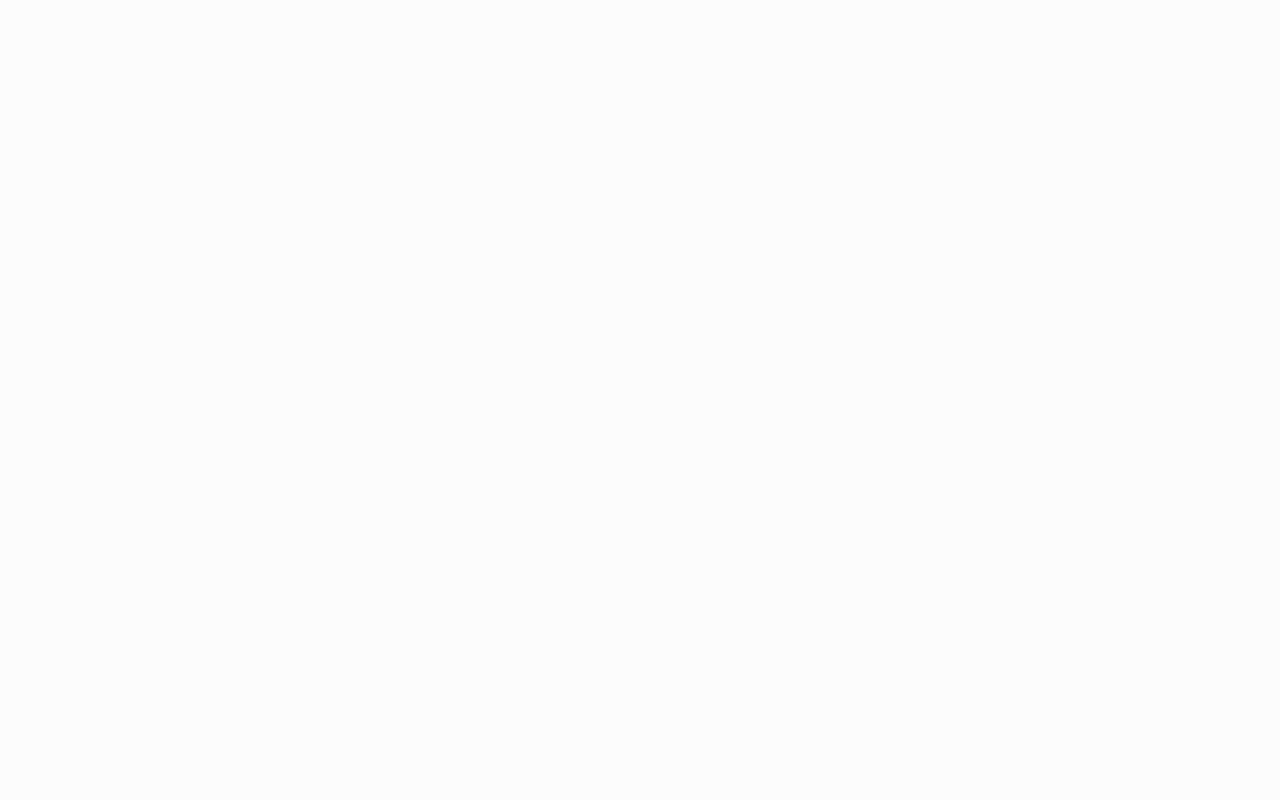
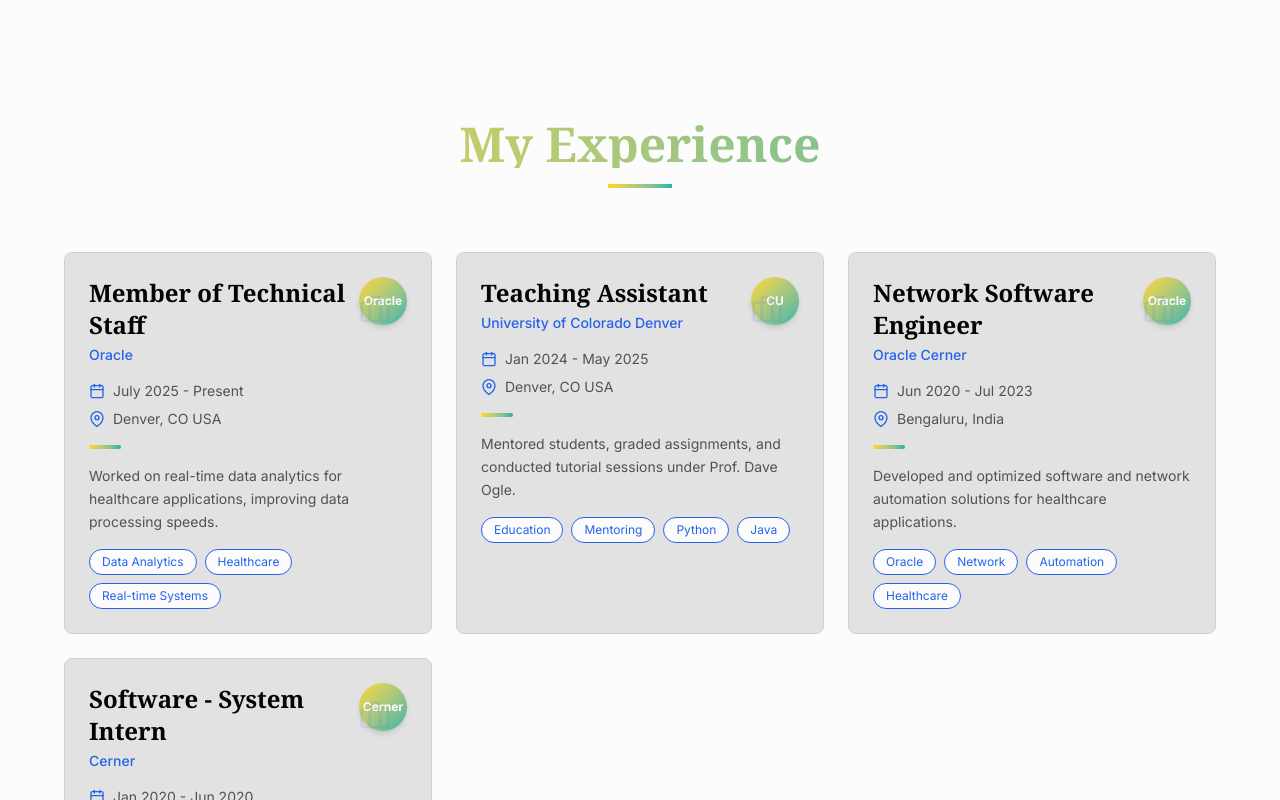
Before and after one commit to LikhithHG/portfolio, a Next.js app: page / in a window 1280 px wide. Shown: the part 1780-2580 px from the top of the page. Before the commit the page ends 1804 px from the top, so only its background shows below. Built offline with nearby package versions, Linux system fonts and the light colour scheme.

Commit message:
Worked on object-right for image in Hero and outline of the experience section

```diff
--- a/src/app/page.tsx
+++ b/src/app/page.tsx
@@ -1,13 +1,14 @@
 import About from './sections/about/About';
-import Hero from './sections/hero/Hero'; // 1. Import your new section
+import Hero from './sections/hero/Hero';
+import Experience from './sections/experience/Experience';
 
 export default function Home() {
   return (
     <main>
-      <Hero /> {/* 2. Add the component here */}
+      <Hero />
       <About />
+      <Experience />
 
-      {/* We will add the 'About' section below this next */}
     </main>
   );
 }
--- /dev/null
+++ b/src/app/sections/experience/Experience.tsx
@@ -0,0 +1,25 @@
+import { experienceData } from '@/lib/experienceData';
+import ExperienceCard from './ExperienceCard';
+
+export default function Experience() {
+    return (
+        <section id="experience" className="w-full py-16 md:py-24 px-4 bg-[var(--background)]">
+            <div className="container mx-auto max-w-6xl">
+                {/* Section Title */}
+                <div className="text-center mb-12 md:mb-16">
+                    <h2 className="text-4xl md:text-5xl font-bold font-serif text-transparent bg-gradient-to-r from-[#FFD700] to-[#20B2AA] bg-clip-text mb-4">
+                        My Experience
+                    </h2>
+                    <div className="w-16 h-1 bg-gradient-to-r from-[#FFD700] to-[#20B2AA] mx-auto"></div>
+                </div>
+
+                {/* Experience Cards Grid */}
+                <div className="grid grid-cols-1 md:grid-cols-2 lg:grid-cols-3 gap-6">
+                    {experienceData.map((experience) => (
+                        <ExperienceCard key={experience.id} experience={experience} />
+                    ))}
+                </div>
+            </div>
+        </section>
+    );
+}
--- /dev/null
+++ b/src/app/sections/experience/ExperienceCard.tsx
@@ -0,0 +1,97 @@
+'use client';
+
+import { useState } from 'react';
+import { FiBriefcase, FiCalendar, FiMapPin } from 'react-icons/fi';
+
+interface Experience {
+    id: number;
+    title: string;
+    company: string;
+    companyLogo: string;
+    location: string;
+    startDate: string;
+    endDate: string;
+    description: string;
+    tags: string[];
+}
+
+interface ExperienceCardProps {
+    experience: Experience;
+}
+
+export default function ExperienceCard({ experience }: ExperienceCardProps) {
+    const [isHovered, setIsHovered] = useState(false);
+
+    return (
+        <div
+            className="relative group h-full"
+            onMouseEnter={() => setIsHovered(true)}
+            onMouseLeave={() => setIsHovered(false)}
+        >
+            {/* Card Container */}
+            <div className="relative h-full bg-[var(--selected-background)] border border-[var(--border)] rounded-lg p-6 transition-all duration-300 transform hover:shadow-xl hover:scale-105 cursor-pointer overflow-hidden">
+
+                {/* Animated Background Gradient on Hover */}
+                <div className={`absolute inset-0 bg-gradient-to-br from-[#FFD700]/10 to-[#20B2AA]/10 opacity-0 group-hover:opacity-100 transition-opacity duration-300`}></div>
+
+                {/* Content */}
+                <div className="relative z-10">
+                    {/* Header: Company Logo Badge + Job Title */}
+                    <div className="flex items-start justify-between mb-4">
+                        <div className="flex-1">
+                            <h3 className="text-xl md:text-2xl font-semibold font-serif text-[var(--foreground)] mb-1">
+                                {experience.title}
+                            </h3>
+                            <p className="text-sm text-[var(--primary)] font-medium">
+                                {experience.company}
+                            </p>
+                        </div>
+                        {/* Company Logo Badge */}
+                        <div className="flex-shrink-0 w-12 h-12 rounded-full bg-gradient-to-br from-[#FFD700] to-[#20B2AA] flex items-center justify-center ml-3 shadow-md">
+                            <span className="text-xs font-bold text-white text-center px-1">
+                                {experience.companyLogo}
+                            </span>
+                        </div>
+                    </div>
+
+                    {/* Date and Location */}
+                    <div className="flex flex-col gap-2 mb-4 text-sm text-[var(--foreground-muted)]">
+                        <div className="flex items-center gap-2">
+                            <FiCalendar className="h-4 w-4 text-[var(--primary)]" />
+                            <span>{experience.startDate} - {experience.endDate}</span>
+                        </div>
+                        <div className="flex items-center gap-2">
+                            <FiMapPin className="h-4 w-4 text-[var(--primary)]" />
+                            <span>{experience.location}</span>
+                        </div>
+                    </div>
+
+                    {/* Divider */}
+                    <div className="w-8 h-1 bg-gradient-to-r from-[#FFD700] to-[#20B2AA] rounded mb-4"></div>
+
+                    {/* Description */}
+                    <p className="text-sm text-[var(--foreground-muted)] mb-4 leading-relaxed">
+                        {experience.description}
+                    </p>
+
+                    {/* Tags */}
+                    <div className="flex flex-wrap gap-2">
+                        {experience.tags.map((tag) => (
+                            <span
+                                key={tag}
+                                className="inline-block text-xs px-3 py-1 rounded-full bg-[var(--background)] text-[var(--primary)] border border-[var(--primary)] transition-all duration-200 group-hover:bg-[var(--primary)] group-hover:text-white"
+                            >
+                                {tag}
+                            </span>
+                        ))}
+                    </div>
+
+                    {/* Icon in Corner */}
+                    <div className="absolute top-4 right-4 opacity-10 group-hover:opacity-20 transition-opacity duration-300">
+                        <FiBriefcase className="h-8 w-8 text-[var(--primary)]" />
+                    </div>
+                </div>
+            </div>
+        </div>
+    );
+}
--- a/src/app/sections/hero/Hero.tsx
+++ b/src/app/sections/hero/Hero.tsx
@@ -18,7 +18,7 @@
                 src="/images/hero-background.jpg"
                 alt="Background"
                 fill
-                className="object-cover -z-10 hidden md:block" // Hides on mobile
+                className="object-cover object-right -z-10 hidden md:block" // Hides on mobile
                 priority // Helps load this large image faster
             />
 
@@ -49,7 +49,7 @@
                     <h1 className="text-3xl md:text-5xl font-semibold font-serif text-[var(--foreground)]">
                         {/* Apply Sans font to "I'm" */}
                         <span className="text-xl md:text-3xl text-gray-600 dark:text-[var(--foreground)] md:text-gray-200">
-                            I'm
+                            I'm{' '}
                         </span>
                         {/* Apply script font and highlight color to first name */}
                         <span className=" bg-gradient-to-br bg-clip-text text-transparent from-[#FFD700] to-[#20B2AA] md:tracking-wider">
--- /dev/null
+++ b/src/lib/experienceData.ts
@@ -0,0 +1,50 @@
+export const experienceData = [
+    {
+        id: 1,
+        title: "Member of Technical Staff",
+        company: "Oracle",
+        logo: "/images/education/corner-logo.png",
+        companyLogo: "Oracle",
+        location: "Denver, CO USA",
+        startDate: "July 2025",
+        endDate: "Present",
+        description: "Worked on real-time data analytics for healthcare applications, improving data processing speeds.",
+        tags: ["Data Analytics", "Healthcare", "Real-time Systems"],
+    },
+    {
+        id: 2,
+        title: "Teaching Assistant",
+        company: "University of Colorado Denver",
+        logo: "/images/education/du-logo.png",
+        companyLogo: "CU",
+        location: "Denver, CO USA",
+        startDate: "Jan 2024",
+        endDate: "May 2025",
+        description: "Mentored students, graded assignments, and conducted tutorial sessions under Prof. Dave Ogle.",
+        tags: ["Education", "Mentoring", "Python", "Java"],
+    },
+    {
+        id: 3,
+        title: "Network Software Engineer",
+        company: "Oracle Cerner",
+        logo: "/images/education/oracle-logo.png",
+        companyLogo: "Oracle",
+        location: "Bengaluru, India",
+        startDate: "Jun 2020",
+        endDate: "Jul 2023",
+        description: "Developed and optimized software and network automation solutions for healthcare applications.",
+        tags: ["Oracle", "Network", "Automation", "Healthcare"],
+    },
+    {
+        id: 4,
+        title: "Software - System Intern",
+        company: "Cerner",
+        logo: "/images/education/corner-logo.png",
+        companyLogo: "Cerner",
+        location: "Bengaluru, India",
+        startDate: "Jan 2020",
+        endDate: "Jun 2020",
+        description: "Worked on real-time data analytics for healthcare applications, improving data processing speeds.",
+        tags: ["Data Analytics", "Healthcare", "Real-time Systems"],
+    },
+];
```
